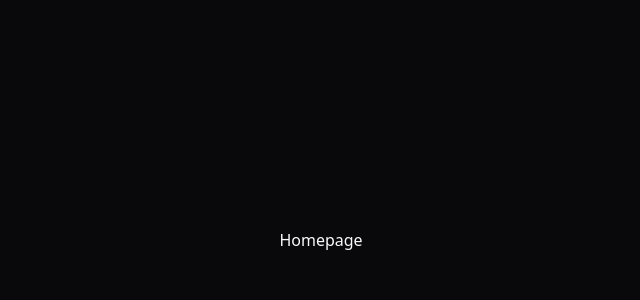
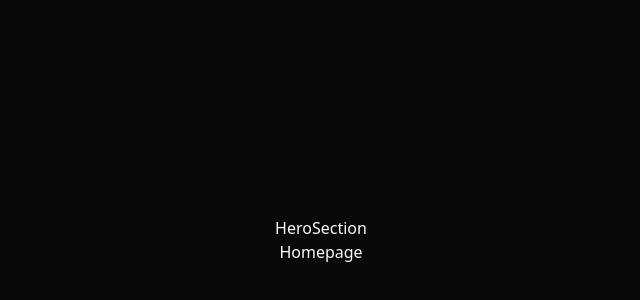
Before and after one commit to SB-Copa/portl-app, a Next.js app: page / in a window 1280 px wide. Shown: the part 160-460 px from the top of the page, without its empty margins (319-959 px from the left). Built offline with nearby package versions, Linux system fonts and the light colour scheme.

Commit message:
created hero section

```diff
--- /dev/null
+++ b/app/(landing-page)/hero-section.tsx
@@ -0,0 +1,7 @@
+import React from 'react'
+
+export default function HeroSection() {
+  return (
+    <div>HeroSection</div>
+  )
+}
--- a/app/(landing-page)/page.tsx
+++ b/app/(landing-page)/page.tsx
@@ -1,6 +1,9 @@
+import HeroSection from './hero-section';
+
 export default async function HomePage() {
   return (
     <div className="min-h-screen w-full flex flex-col items-center justify-center">
+      <HeroSection />
       <h1>Homepage</h1>
     </div>
   );
```
Also changed, not shown: 1 other file (tests, documents, lock files or other folders).
